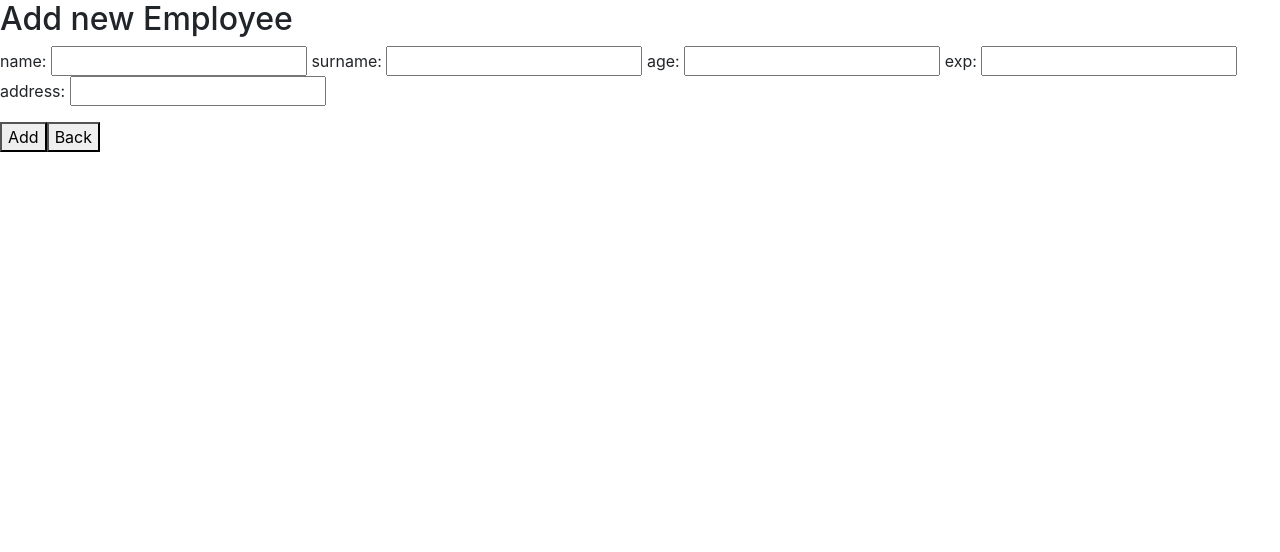
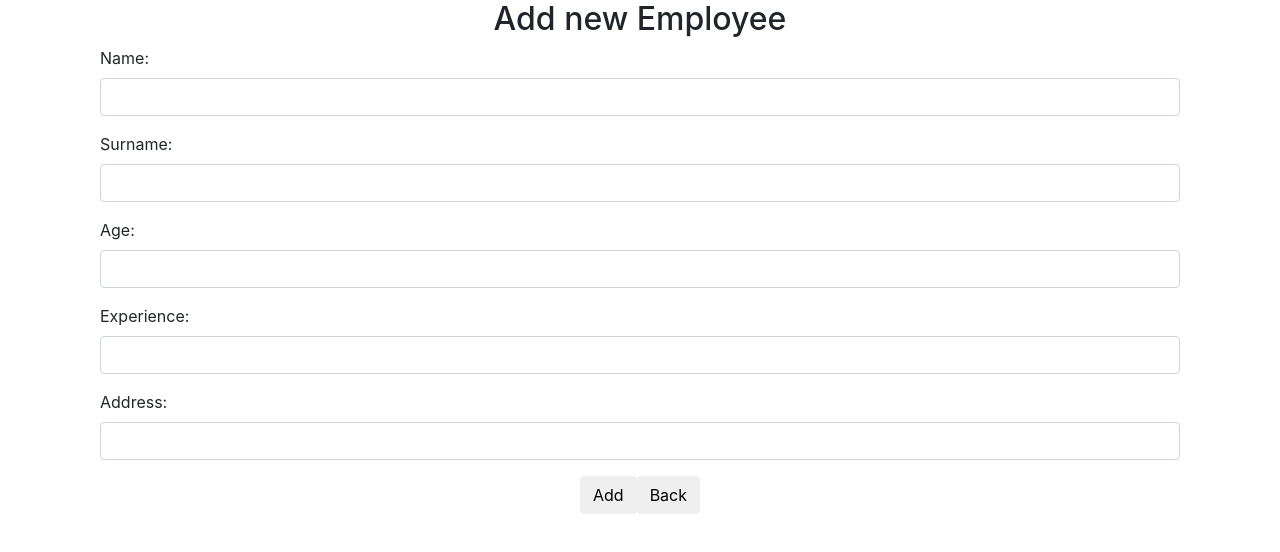
Before and after one commit to regzuk/employees, an Angular app: page /new in a window 1280 px wide. Shown: the top 552 px of the page. Built offline with nearby package versions, Linux system fonts and the light colour scheme; what angular-in-memory-web-api would draw is missing.

Commit message:
add bootstrap

```diff
--- a/src/app/detail/detail.component.html
+++ b/src/app/detail/detail.component.html
@@ -1,7 +1,22 @@
-<p>
-  name: <input [value]="name" type="text" (input) = "name = $event.target.value">
-  surname: <input [value]="surname" type="text" (input) = "surname = $event.target.value">
-  age: <input [value]="age" type="number" (input) = "age = $event.target.value">
-  exp: <input [value]="exp" type="number" (input) = "exp = $event.target.value">
-  address: <input [value]="addr" type="text" (input) = "addr = $event.target.value">
-</p>
+<div class="container">
+  <div class="form-group">
+    <label for="name_input">Name: </label>
+    <input class="form-control" [value]="name" type="text" (input) = "name = $event.target.value" id="name_input">
+  </div>
+  <div class="form-group">
+      <label for="surname_input">Surname: </label>
+      <input class="form-control" [value]="surname" type="text" (input) = "surname = $event.target.value" id="surname_input">
+  </div>
+  <div class="form-group">
+      <label for="age_input">Age: </label>
+      <input class="form-control" [value]="age" type="number" (input) = "age = $event.target.value" id="age_input">
+  </div>
+  <div class="form-group">
+      <label for="exp_input">Experience: </label>
+      <input class="form-control" [value]="exp" type="number" (input) = "exp = $event.target.value" id="exp_input">
+  </div>
+  <div class="form-group">
+      <label for="address_input">Address: </label>
+      <input class="form-control" [value]="addr" type="text" (input) = "addr = $event.target.value" id="address_input">
+  </div>
+</div>
--- a/src/app/edit/edit.component.html
+++ b/src/app/edit/edit.component.html
@@ -1,5 +1,9 @@
-<h2>Edit Employee</h2>
-<app-detail [id]="emp.id" [name]="emp.name" [surname]="emp.surname" [age]="emp.age" [exp]="emp.exp"
-[addr]="emp.address"></app-detail>
-<button (click)="save()">Save</button>
-<button (click)="goBack()">Back</button>
+<div class="container">
+    <h2 class="text-center">Edit Employee</h2>
+    <app-detail [id]="emp.id" [name]="emp.name" [surname]="emp.surname" [age]="emp.age" [exp]="emp.exp"
+    [addr]="emp.address"></app-detail>
+    <div class="text-center">
+        <button type="button" class="btn" (click)="save()">Save</button>
+        <button type="button" class="btn" (click)="goBack()">Back</button>
+    </div>
+</div>
--- a/src/app/in-memory-data.service.ts
+++ b/src/app/in-memory-data.service.ts
@@ -3,15 +3,9 @@ import { InMemoryDbService } from 'angular-in-memory-web-api';
 export class InMemoryDataService implements InMemoryDbService {
   createDb() {
     const employees = [
-        {"id": 11, "name": "Mr. Nice", "surname": "Mr. Nice", "exp": 2, "age": 20, "address": "123 asdsd 32"},
-        {"id": 12, "name": "Narco", "surname": "Mr. Nice", "exp": 2, "age": 20, "address": "123 asdsd 32"},
-        {"id": 13, "name": "Bombasto", "surname": "Mr. Nice", "exp": 2, "age": 20, "address": "123 asdsd 32"},
-        {"id": 14, "name": "Celeritas", "surname": "Mr. Nice", "exp": 2, "age": 20, "address": "123 asdsd 32"},
-        {"id": 15, "name": "Magneta", "surname": "Mr. Nice", "exp": 2, "age": 20, "address": "123 asdsd 32"},
-        {"id": 16, "name": "RubberMan", "surname": "Mr. Nice", "exp": 2, "age": 20, "address": "123 asdsd 32"},
-        {"id": 17, "name": "Dynama", "surname": "Mr. Nice", "exp": 2, "age": 20, "address": "123 asdsd 32"},
-        {"id": 18, "name": "Dr IQ", "surname": "Mr. Nice", "exp": 2, "age": 20, "address": "123 asdsd 32"},
-        {"id": 19, "name": "Magma", "surname": "Mr. Nice", "exp": 2, "age": 20, "address": "123 asdsd 32" }
+        {"id": 11, "name": "Иван", "surname": "Иванов", "exp": 10, "age": 40, "address": "ул. Ивановская д.10"},
+        {"id": 12, "name": "Петр", "surname": "Петров", "exp": 2, "age": 20, "address": "ул. Петровсквя д.11"},
+        {"id": 13, "name": "Павел", "surname": "Павлов", "exp": 15, "age": 70, "address": "ул. Павловская д.12"}
     ];
     return {employees};
   }
--- a/src/app/list/list.component.html
+++ b/src/app/list/list.component.html
@@ -1,8 +1,20 @@
-<ul>
-  <button (click)="goAdd()">New</button>
-  <table *ngFor="let employee of employees">
-    <!-- <span class="badge">{{employee.id}}</span> {{employee.name}} {{employee.surname}} {{employee.exp}} {{employee.age}} {{employee.address}} -->
-    <tbody>
+<div class="container">
+  <h2 class="text-center">List of Employees</h2>
+  <div class="col-md-4">
+    <button type="button" class="btn btn-block" (click)="goAdd()">New</button>
+  </div>
+  <table  class="table table-hover">
+    <thead>
+        <tr>
+            <td>ID</td>
+            <td>Name</td>
+            <td>Surname</td>
+            <td>Experience</td>
+            <td>Age</td>
+            <td>Address</td>
+          </tr>
+    </thead>
+    <tbody *ngFor="let employee of employees">
       <tr>
         <td #id>{{employee.id}}</td>
         <td>{{employee.name}}</td>
@@ -10,9 +22,9 @@
         <td>{{employee.exp}}</td>
         <td>{{employee.age}}</td>
         <td>{{employee.address}}</td>
-        <td><button routerLink="/edit/{{employee.id}}">Edit</button></td>
-        <td><button (click)="deleteEmployee(employee.id)">Delete</button></td>
+        <td><button type="button" class="btn" routerLink="/edit/{{employee.id}}">Edit</button></td>
+        <td><button type="button" class="btn" (click)="deleteEmployee(employee.id)">Delete</button></td>
       </tr>
     </tbody>
   </table>
-</ul>
+</div>
--- a/src/app/new/new.component.html
+++ b/src/app/new/new.component.html
@@ -1,4 +1,8 @@
-<h2>Add new Employee</h2>
-<app-detail></app-detail>
-<button (click)="add()">Add</button>
-<button (click)="goBack()">Back</button>
+<div class="container">
+    <h2 class="text-center">Add new Employee</h2>
+    <app-detail></app-detail>
+    <div class="text-center">
+        <button type="button" class="btn" (click)="add()">Add</button>
+        <button type="button" class="btn" (click)="goBack()">Back</button>
+    </div>
+</div>
```
